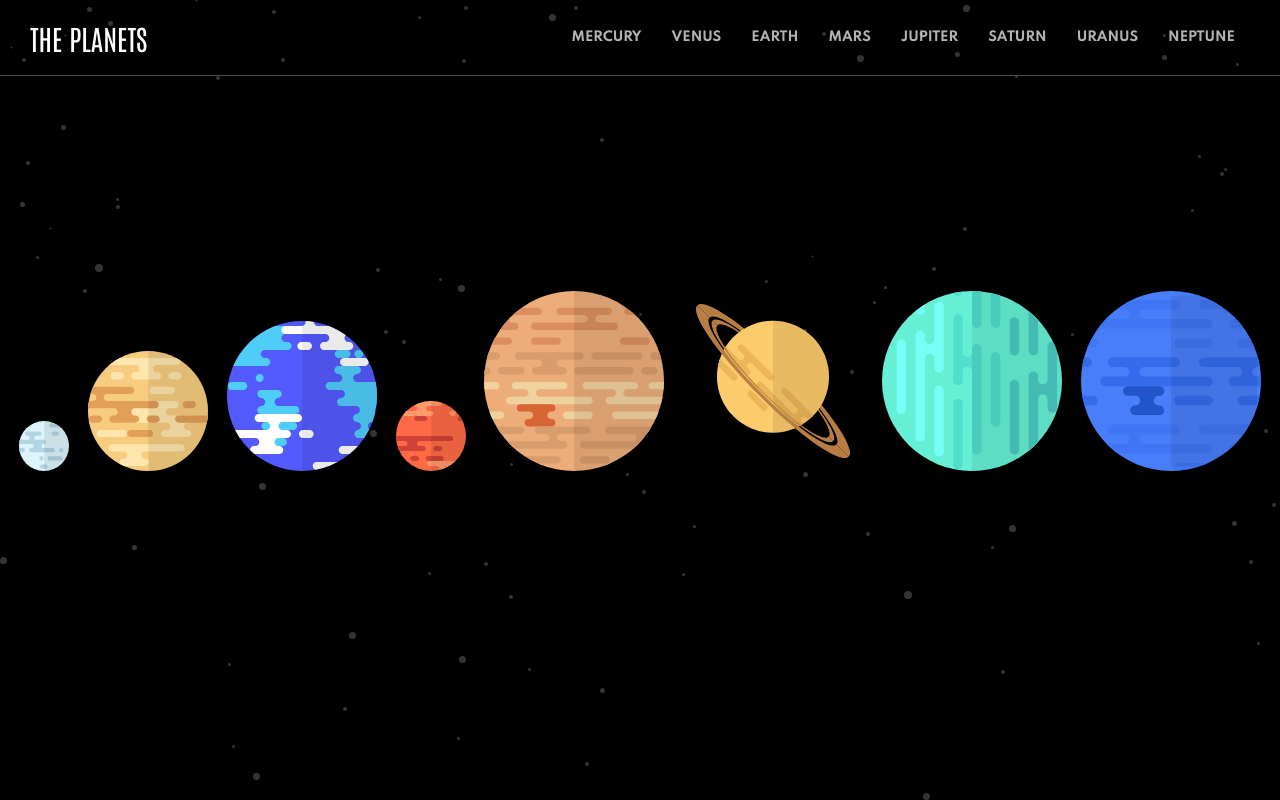
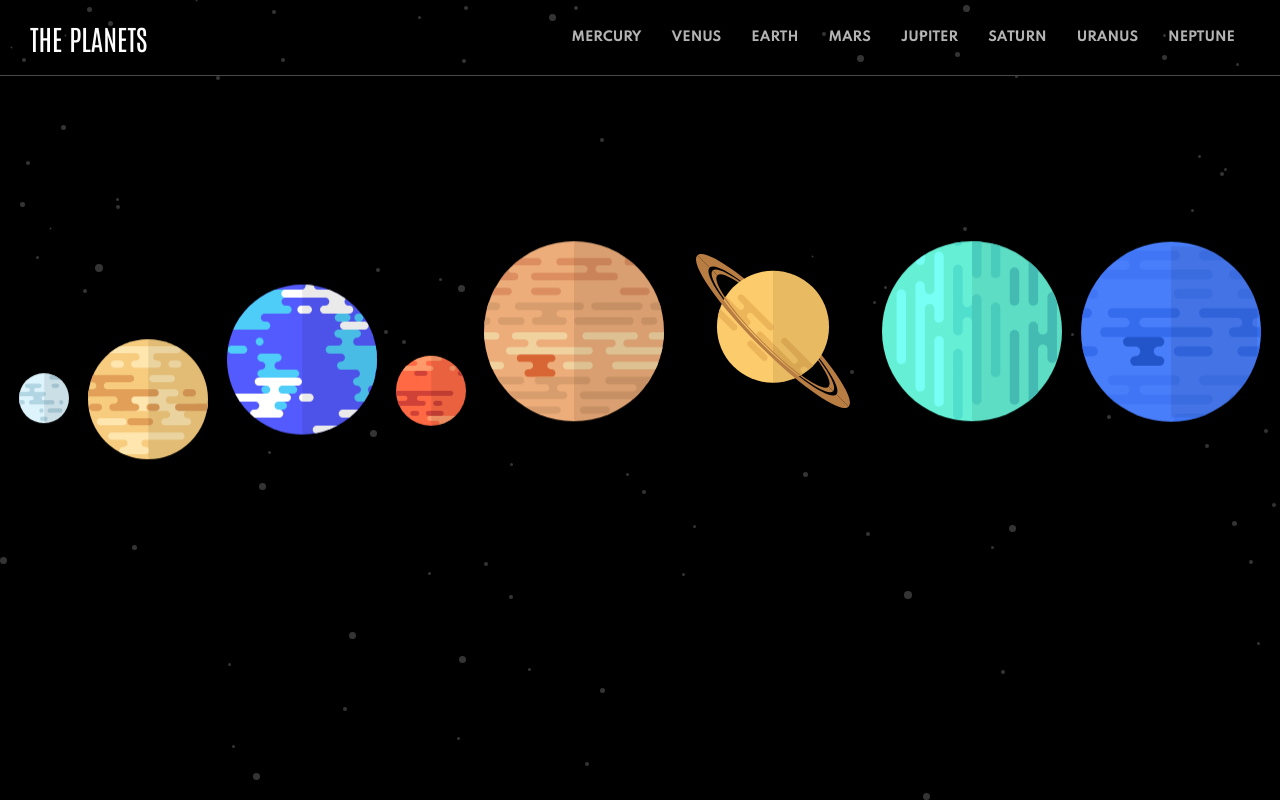
Before and after one commit to JEKO10/Planets-fact, a React (Create React App) app: page /#/ in a window 1280 px wide. Built offline with nearby package versions, Linux system fonts and the light colour scheme.

Commit message:
animations for Home

```diff
--- a/public/index.html
+++ b/public/index.html
@@ -28,9 +28,7 @@
   </head>
   <body>
     <noscript>You need to enable JavaScript to run this app.</noscript>
-    <div id="root">
-      <img src="./images/geology-earth.png" alt="" />
-    </div>
+    <div id="root"></div>
     <!--
       This HTML file is a template.
       If you open it directly in the browser, you will see an empty page.
--- a/src/scss/_home.scss
+++ b/src/scss/_home.scss
@@ -2,20 +2,32 @@
   @include flex(space-evenly, flex-end);
   min-height: 50vh;
 
+  a {
+    transition: all 500ms ease-in-out;
+
+    &:hover {
+      transform: scale(1.2);
+    }
+  }
+
   #mercury {
     height: 50px;
+    animation: planetSystem 2s infinite alternate;
   }
 
   #venus {
     height: 120px;
+    animation: planetSystem 3s infinite alternate;
   }
 
   #earth {
     height: 150px;
+    animation: planetSystem 3.5s infinite alternate;
   }
 
   #mars {
     height: 70px;
+    animation: planetSystem 4s infinite alternate;
   }
 
   #jupiter,
@@ -24,4 +36,29 @@
   #neptune {
     height: 180px;
   }
+
+  #jupiter {
+    animation: planetSystem 5s infinite alternate;
+  }
+
+  #saturn {
+    animation: planetSystem 5.5s infinite alternate;
+  }
+
+  #uranus {
+    animation: planetSystem 6s infinite alternate;
+  }
+
+  #neptune {
+    animation: planetSystem 6.5s infinite alternate;
+  }
 }
+
+@keyframes planetSystem {
+  0% {
+    transform: translate(0, 0px);
+  }
+  100% {
+    transform: translate(0, -50px);
+  }
+}
```
